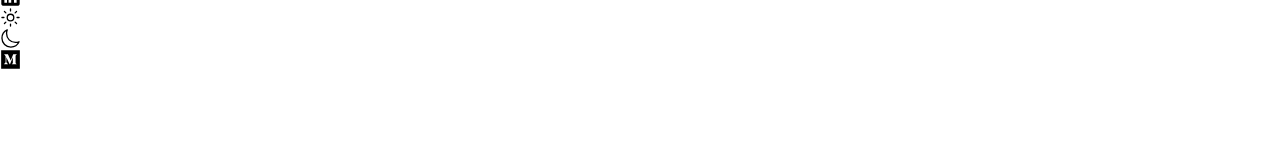
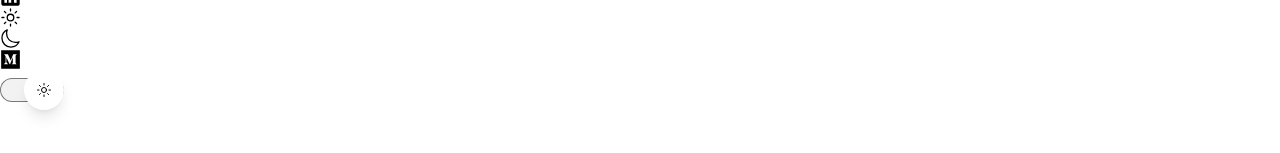
Before and after one commit to EduardoVitorInocencio/dev-links, a React (Vite) app: page / in a window 1280 px wide. Shown: the part 327-480 px from the top of the page. Built offline with nearby package versions, Linux system fonts and the light colour scheme.

Commit message:
fix(theme): sync toggle with active theme

```diff
--- a/src/App.tsx
+++ b/src/App.tsx
@@ -1,8 +1,12 @@
 import Text from './components/ui/Text';
 import Button from './components/ui/Button';
 import { Icon } from './components/ui/Icon';
+import { ToggleButton } from './components/ui/ToogleButton';
+import { useTheme } from './hooks/useTheme';
 
 export default function App() {
+   const { theme, toggleTheme } = useTheme();
+
   return (
     <div className="App">
     <Text as="h1" variant="title">
@@ -40,6 +44,8 @@ export default function App() {
     <Icon name="moon" size={21} />
     <Icon name="medium" size={21} />
 
+    <ToggleButton value={theme} onChange={toggleTheme} />
+
     </div>
   )
 }
--- a/src/components/ui/ToogleButton.tsx
+++ b/src/components/ui/ToogleButton.tsx
@@ -0,0 +1,36 @@
+import { Icon } from "./Icon";
+import type { Theme } from "../../hooks/useTheme";
+
+type ToggleButtonProps = {
+  value: Theme;
+  onChange: () => void;
+};
+
+export function ToggleButton({
+  value,
+  onChange,
+}: ToggleButtonProps) {
+  const isLight = value === "light";
+
+  return (
+    <button
+      type="button"
+      role="switch"
+      aria-checked={isLight}
+      aria-label={
+        isLight ? "Ativar tema escuro" : "Ativar tema claro"
+      }
+      onClick={onChange}
+      className="relative h-10 w-16 cursor-pointer rounded-full"
+    >
+      <span className="absolute top-2 left-0 h-6 w-16 rounded-full border border-[color:var(--stroke)] bg-[var(--surface)]" />
+
+      <span
+        className={`absolute top-0 left-0 flex size-10 items-center justify-center rounded-full bg-white text-black shadow-lg transition-transform duration-200 ${isLight ? "translate-x-6" : "translate-x-0"}
+        `}
+      >
+        <Icon name={isLight ? "sun" : "moon"} size={16} />
+      </span>
+    </button>
+  );
+}
--- a/src/hooks/useTheme.ts
+++ b/src/hooks/useTheme.ts
@@ -0,0 +1,31 @@
+import { useEffect, useState } from "react";
+
+export type Theme = "dark" | "light";
+
+function getInitialTheme(): Theme {
+  const saved = localStorage.getItem("devlinks-theme");
+
+  if (saved === "dark" || saved === "light") {
+    return saved;
+  }
+
+  return window.matchMedia("(prefers-color-scheme: dark)")
+    .matches ? "dark" : "light";
+}
+
+export function useTheme() {
+  const [theme, setTheme] = useState<Theme>(getInitialTheme);
+
+  useEffect(() => {
+    document.documentElement.dataset.theme = theme;
+    localStorage.setItem("devlinks-theme", theme);
+  }, [theme]);
+
+  function toggleTheme() {
+    setTheme(current =>
+      current === "dark" ? "light" : "dark"
+    );
+  }
+
+  return { theme, toggleTheme };
+}
```
